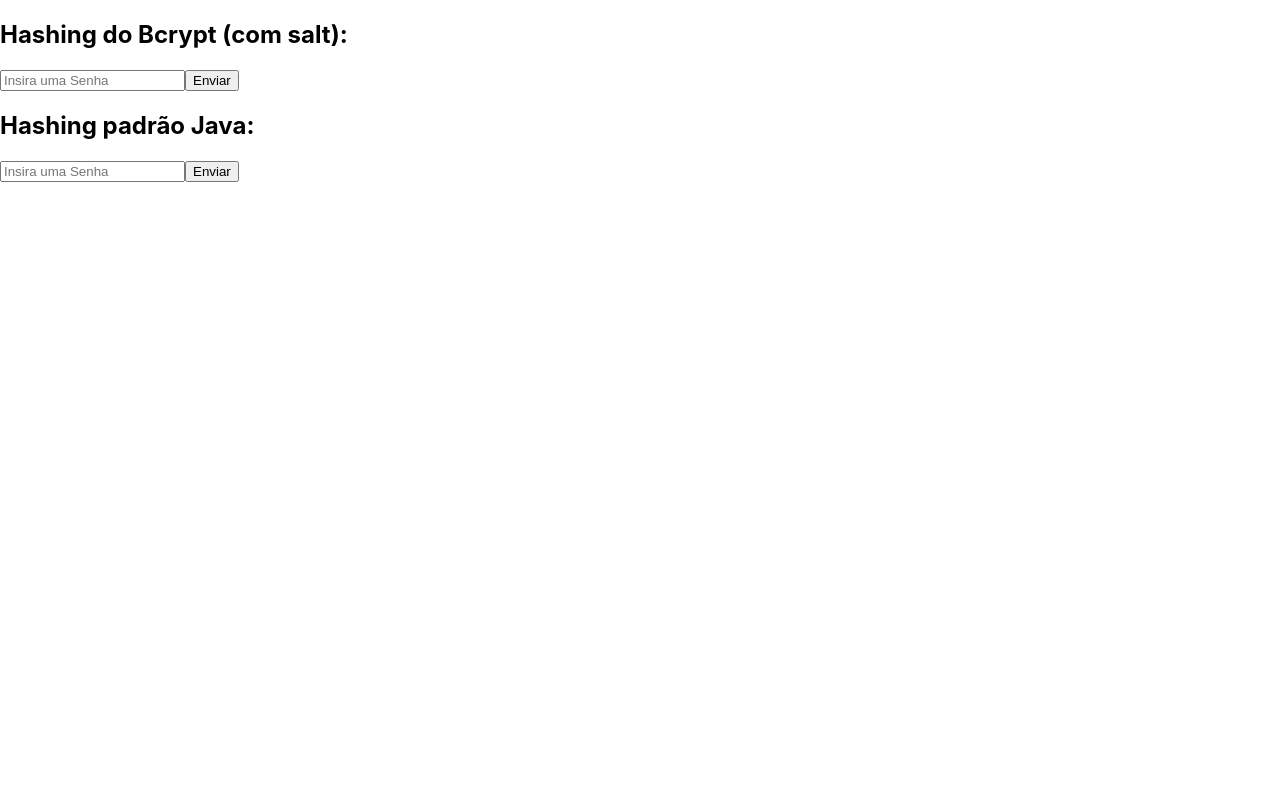
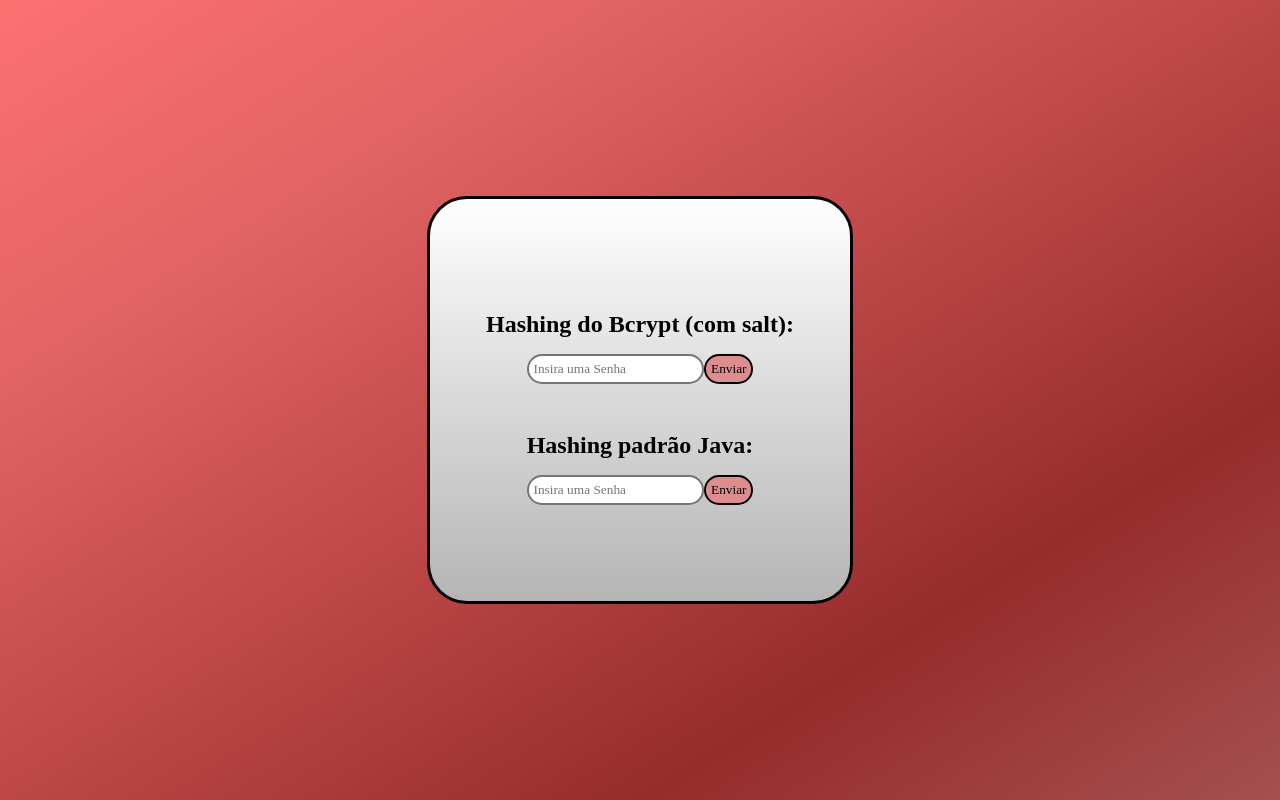
Before and after one commit to ShinyPineMaker/cryptographic-failures, a React (Create React App) app: page / in a window 1280 px wide. Built offline with nearby package versions, Linux system fonts and the light colour scheme.

Commit message:
add styles

```diff
--- a/src/App.css
+++ b/src/App.css
@@ -1,3 +1,51 @@
+*{padding:0; margin:0; font-family: 'Times New Roman', Times, serif;}
+
+body{
+  display: flex;
+  flex-direction: column;
+  justify-content: center;
+  align-items: center;
+  height: 100vh;
+  width: auto;
+  background-image: linear-gradient(to right bottom, #fd7171, #e06363, #be4747, #962c2c, #a55050);;
+}
+
+.container{
+  display: flex;
+  flex-direction: column;
+  justify-content: center;
+  align-items: center;
+  padding: 10vh 5vh;
+  background-image: linear-gradient(to bottom, #ffffff, #ececec, #d9d9d9, #c7c7c7, #b5b5b5);
+  border-style: solid;
+  border-radius: 5vh;
+}
+
+.component{
+  display: flex;
+  flex-direction: column;
+  justify-content: center;
+  align-items: center;
+  padding: 2vh 0vh;
+}
+
+.component h2{
+  padding: 2vh;
+}
+
+.component input{
+  border-style: solid;
+  padding:0.6vh;
+  border-radius: 3vh;
+}
+
+.component button{
+  border-style: solid;
+  padding:0.6vh;
+  border-radius: 2vh;
+  background-color: #dd8d8d;
+}
+/*
 .App {
   text-align: center;
 }
@@ -36,3 +84,4 @@
     transform: rotate(360deg);
   }
 }
+*/
--- a/src/App.js
+++ b/src/App.js
@@ -6,7 +6,7 @@ import WeakHash from './WeakHash';
 
 function App() {
   return (
-    <div>
+    <div className="container">
       <Hash />
       <WeakHash />
     </div>
--- a/src/Hash.js
+++ b/src/Hash.js
@@ -13,16 +13,17 @@ const Hash = () => {
             if (err){
                 return console.log("error");
             }
-            return console.log(hash);
+            return console.log("bcrypt hash: ",hash);
         })
-        console.log(passValue);
     }
 
     return (
-        <div>
+        <div className="component">
             <h2>Hashing do Bcrypt (com salt): </h2>
-            <input type="password" placeholder="Insira uma Senha" ref={passRef}></input>
-            <button type="button" onClick={handleClick}>Enviar</button>
+            <div>
+                <input type="password" placeholder="Insira uma Senha" ref={passRef}></input>
+                <button type="button" onClick={handleClick}>Enviar</button>
+            </div>
         </div>
     )
 };
--- a/src/WeakHash.js
+++ b/src/WeakHash.js
@@ -18,14 +18,16 @@ const WeakHash = () => {
     const handleClick = (event) => {
         event.preventDefault();
         const passValue = passRef.current.value;
-        console.log(hashCode(passValue));
+        console.log("weak hash: ",hashCode(passValue));
     }
 
     return (
-        <div>
+        <div className="component">
             <h2>Hashing padrão Java: </h2>
-            <input type="password" placeholder="Insira uma Senha" ref={passRef}></input>
-            <button type="button" onClick={handleClick}>Enviar</button>
+            <div>
+                <input type="password" placeholder="Insira uma Senha" ref={passRef}></input>
+                <button type="button" onClick={handleClick}>Enviar</button>
+            </div>
         </div>
     )
 }
--- a/src/index.css
+++ b/src/index.css
@@ -1,4 +1,4 @@
-body {
+/* body {
   margin: 0;
   font-family: -apple-system, BlinkMacSystemFont, 'Segoe UI', 'Roboto', 'Oxygen',
     'Ubuntu', 'Cantarell', 'Fira Sans', 'Droid Sans', 'Helvetica Neue',
@@ -10,4 +10,4 @@ body {
 code {
   font-family: source-code-pro, Menlo, Monaco, Consolas, 'Courier New',
     monospace;
-}
+} */
```
